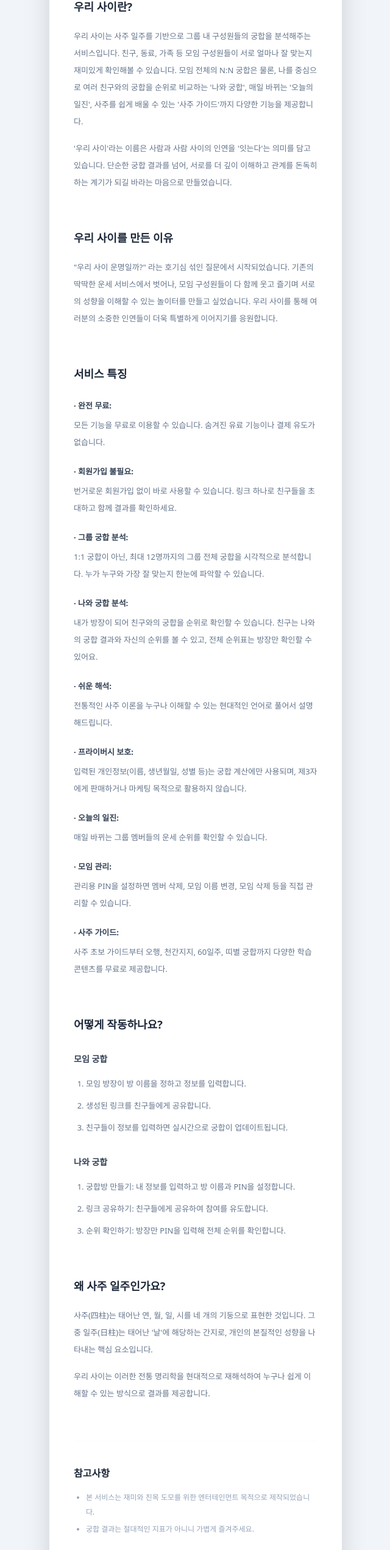
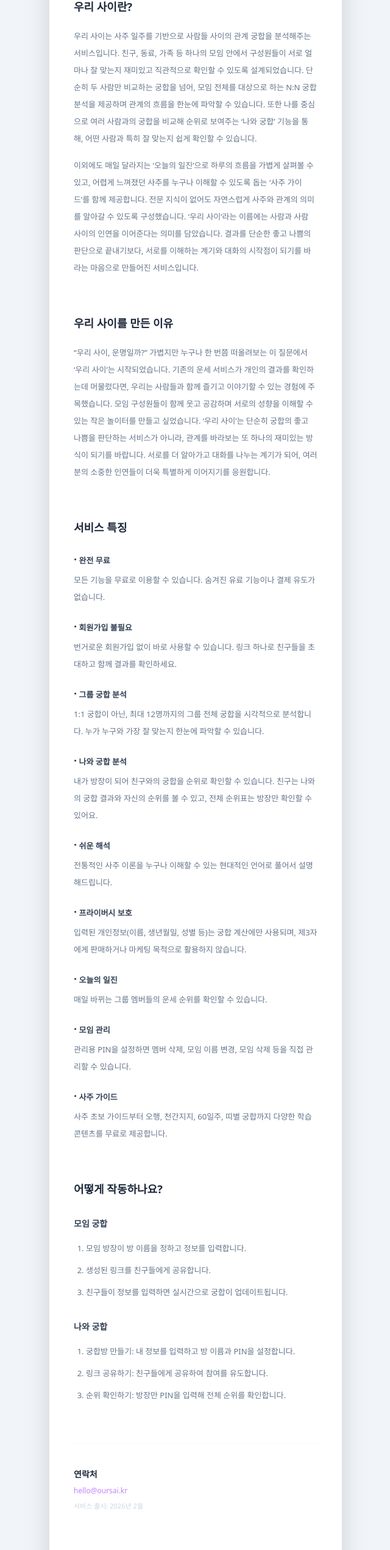
Before and after one commit to PLANB-John/oursai-web, a Next.js app: page /intro in a window 1280 px wide. Shown: the part 229-2771 px from the top of the page at 61% size, without its empty margins (319-959 px from the left). Built offline with nearby package versions, Linux system fonts and the light colour scheme.

Commit message:
Update intro.js

```diff
--- a/pages/intro.js
+++ b/pages/intro.js
@@ -23,81 +23,93 @@ export default function Intro() {
             <h1 className="text-[28px] font-black text-slate-800 mb-10 tracking-tight">서비스 소개</h1>
           </section>
 
-          {/* 2. 서비스 정의 섹션 (우리 사이란?) */}
+          {/* 2. 우리 사이란? 섹션 (문구 수정 반영) */}
           <section className="space-y-5">
             <h2 className="text-[18px] font-black text-slate-800">우리 사이란?</h2>
             <div className="text-slate-500 text-[13px] leading-7 space-y-4">
               <p>
-                우리 사이는 사주 일주를 기반으로 그룹 내 구성원들의 궁합을 분석해주는 서비스입니다.
-                친구, 동료, 가족 등 모임 구성원들이 서로 얼마나 잘 맞는지 재미있게 확인해볼 수 있습니다.
-                모임 전체의 N:N 궁합은 물론, 나를 중심으로 여러 친구와의 궁합을 순위로 비교하는 '나와 궁합', 매일 바뀌는 '오늘의 일진', 사주를 쉽게 배울 수 있는 '사주 가이드'까지 다양한 기능을 제공합니다.
+                우리 사이는 사주 일주를 기반으로 사람들 사이의 관계 궁합을 분석해주는 서비스입니다. 친구, 동료, 가족 등 하나의 모임 안에서 구성원들이 서로 얼마나 잘 맞는지 재미있고 직관적으로 확인할 수 있도록 설계되었습니다. 단순히 두 사람만 비교하는 궁합을 넘어, 모임 전체를 대상으로 하는 N:N 궁합 분석을 제공하며 관계의 흐름을 한눈에 파악할 수 있습니다. 또한 나를 중심으로 여러 사람과의 궁합을 비교해 순위로 보여주는 ‘나와 궁합’ 기능을 통해, 어떤 사람과 특히 잘 맞는지 쉽게 확인할 수 있습니다.
               </p>
               <p>
-                '우리 사이'라는 이름은 사람과 사람 사이의 인연을 '잇는다'는 의미를 담고 있습니다.
-                단순한 궁합 결과를 넘어, 서로를 더 깊이 이해하고 관계를 돈독히 하는 계기가 되길 바라는 마음으로 만들었습니다.
+                이외에도 매일 달라지는 ‘오늘의 일진’으로 하루의 흐름을 가볍게 살펴볼 수 있고, 어렵게 느껴졌던 사주를 누구나 이해할 수 있도록 돕는 ‘사주 가이드’를 함께 제공합니다. 전문 지식이 없어도 자연스럽게 사주와 관계의 의미를 알아갈 수 있도록 구성했습니다. ‘우리 사이’라는 이름에는 사람과 사람 사이의 인연을 이어준다는 의미를 담았습니다. 결과를 단순한 좋고 나쁨의 판단으로 끝내기보다, 서로를 이해하는 계기와 대화의 시작점이 되기를 바라는 마음으로 만들어진 서비스입니다.
               </p>
             </div>
           </section>
 
-          {/* 3. 기획 의도 섹션 (우리 사이를 만든 이유) */}
+          {/* 3. 우리 사이를 만든 이유 섹션 (문구 수정 반영) */}
           <section className="space-y-5">
             <h2 className="text-[18px] font-black text-slate-800">우리 사이를 만든 이유</h2>
             <div className="text-slate-500 text-[13px] leading-7 space-y-4">
               <p>
-                "우리 사이 운명일까?" 라는 호기심 섞인 질문에서 시작되었습니다.
-                기존의 딱딱한 운세 서비스에서 벗어나, 모임 구성원들이 다 함께 웃고 즐기며 서로의 성향을 이해할 수 있는 놀이터를 만들고 싶었습니다.
-                우리 사이를 통해 여러분의 소중한 인연들이 더욱 특별하게 이어지기를 응원합니다.
+                “우리 사이, 운명일까?” 가볍지만 누구나 한 번쯤 떠올려보는 이 질문에서 ‘우리 사이’는 시작되었습니다. 기존의 운세 서비스가 개인의 결과를 확인하는데 머물렀다면, 우리는 사람들과 함께 즐기고 이야기할 수 있는 경험에 주목했습니다. 모임 구성원들이 함께 웃고 공감하며 서로의 성향을 이해할 수 있는 작은 놀이터를 만들고 싶었습니다. ‘우리 사이’는 단순히 궁합의 좋고 나쁨을 판단하는 서비스가 아니라, 관계를 바라보는 또 하나의 재미있는 방식이 되기를 바랍니다. 서로를 더 알아가고 대화를 나누는 계기가 되어, 여러분의 소중한 인연들이 더욱 특별하게 이어지기를 응원합니다.
               </p>
             </div>
           </section>
 
-          {/* 4. 서비스 특징 섹션 */}
+          {/* 4. 서비스 특징 섹션 (기호 크기 및 콜론 제거 반영) */}
           <section className="space-y-6">
             <h2 className="text-[18px] font-black text-slate-800">서비스 특징</h2>
             <ul className="text-slate-500 text-[13px] leading-7 space-y-5">
               <li>
-                <span className="font-bold text-slate-700 block mb-1">· 완전 무료:</span>
+                <span className="font-bold text-slate-700 block mb-1">
+                  <span className="text-lg">·</span> 완전 무료
+                </span>
                 모든 기능을 무료로 이용할 수 있습니다. 숨겨진 유료 기능이나 결제 유도가 없습니다.
               </li>
               <li>
-                <span className="font-bold text-slate-700 block mb-1">· 회원가입 불필요:</span>
+                <span className="font-bold text-slate-700 block mb-1">
+                  <span className="text-lg">·</span> 회원가입 불필요
+                </span>
                 번거로운 회원가입 없이 바로 사용할 수 있습니다. 링크 하나로 친구들을 초대하고 함께 결과를 확인하세요.
               </li>
               <li>
-                <span className="font-bold text-slate-700 block mb-1">· 그룹 궁합 분석:</span>
+                <span className="font-bold text-slate-700 block mb-1">
+                  <span className="text-lg">·</span> 그룹 궁합 분석
+                </span>
                 1:1 궁합이 아닌, 최대 12명까지의 그룹 전체 궁합을 시각적으로 분석합니다. 누가 누구와 가장 잘 맞는지 한눈에 파악할 수 있습니다.
               </li>
               <li>
-                <span className="font-bold text-slate-700 block mb-1">· 나와 궁합 분석:</span>
+                <span className="font-bold text-slate-700 block mb-1">
+                  <span className="text-lg">·</span> 나와 궁합 분석
+                </span>
                 내가 방장이 되어 친구와의 궁합을 순위로 확인할 수 있습니다. 친구는 나와의 궁합 결과와 자신의 순위를 볼 수 있고, 전체 순위표는 방장만 확인할 수 있어요.
               </li>
               <li>
-                <span className="font-bold text-slate-700 block mb-1">· 쉬운 해석:</span>
+                <span className="font-bold text-slate-700 block mb-1">
+                  <span className="text-lg">·</span> 쉬운 해석
+                </span>
                 전통적인 사주 이론을 누구나 이해할 수 있는 현대적인 언어로 풀어서 설명해드립니다.
               </li>
               <li>
-                <span className="font-bold text-slate-700 block mb-1">· 프라이버시 보호:</span>
+                <span className="font-bold text-slate-700 block mb-1">
+                  <span className="text-lg">·</span> 프라이버시 보호
+                </span>
                 입력된 개인정보(이름, 생년월일, 성별 등)는 궁합 계산에만 사용되며, 제3자에게 판매하거나 마케팅 목적으로 활용하지 않습니다.
               </li>
               <li>
-                <span className="font-bold text-slate-700 block mb-1">· 오늘의 일진:</span>
+                <span className="font-bold text-slate-700 block mb-1">
+                  <span className="text-lg">·</span> 오늘의 일진
+                </span>
                 매일 바뀌는 그룹 멤버들의 운세 순위를 확인할 수 있습니다.
               </li>
               <li>
-                <span className="font-bold text-slate-700 block mb-1">· 모임 관리:</span>
+                <span className="font-bold text-slate-700 block mb-1">
+                  <span className="text-lg">·</span> 모임 관리
+                </span>
                 관리용 PIN을 설정하면 멤버 삭제, 모임 이름 변경, 모임 삭제 등을 직접 관리할 수 있습니다.
               </li>
               <li>
-                <span className="font-bold text-slate-700 block mb-1">· 사주 가이드:</span>
+                <span className="font-bold text-slate-700 block mb-1">
+                  <span className="text-lg">·</span> 사주 가이드
+                </span>
                 사주 초보 가이드부터 오행, 천간지지, 60일주, 띠별 궁합까지 다양한 학습 콘텐츠를 무료로 제공합니다.
               </li>
             </ul>
           </section>
 
-          {/* 5. 이용 방법 섹션 */}
+          {/* 이하 섹션들(이용방법, 이론배경 등)은 기존 내용 유지 */}
           <section className="space-y-8">
             <h2 className="text-[18px] font-black text-slate-800">어떻게 작동하나요?</h2>
-
             <div className="space-y-4">
               <p className="text-[14px] font-bold text-slate-700">모임 궁합</p>
               <ol className="text-slate-500 text-[13px] leading-7 list-decimal pl-5 space-y-2">
@@ -106,7 +118,6 @@ export default function Intro() {
                 <li>친구들이 정보를 입력하면 실시간으로 궁합이 업데이트됩니다.</li>
               </ol>
             </div>
-
             <div className="space-y-4">
               <p className="text-[14px] font-bold text-slate-700">나와 궁합</p>
               <ol className="text-slate-500 text-[13px] leading-7 list-decimal pl-5 space-y-2">
@@ -117,41 +128,16 @@ export default function Intro() {
             </div>
           </section>
 
-          {/* 6. 이론적 배경 섹션 */}
-          <section className="space-y-5">
-            <h2 className="text-[18px] font-black text-slate-800">왜 사주 일주인가요?</h2>
-            <div className="text-slate-500 text-[13px] leading-7 space-y-4">
-              <p>사주(四柱)는 태어난 연, 월, 일, 시를 네 개의 기둥으로 표현한 것입니다. 그 중 일주(日柱)는 태어난 '날'에 해당하는 간지로, 개인의 본질적인 성향을 나타내는 핵심 요소입니다.</p>
-              <p>우리 사이는 이러한 전통 명리학을 현대적으로 재해석하여 누구나 쉽게 이해할 수 있는 방식으로 결과를 제공합니다.</p>
-            </div>
-          </section>
-
-          {/* 7. 참고사항 및 연락처 */}
           <section className="space-y-8 pt-10 border-t border-slate-50">
-            <div>
-              <h2 className="text-[16px] font-bold text-slate-800 mb-4">참고사항</h2>
-              <ul className="text-slate-400 text-[12px] leading-6 list-disc pl-5 space-y-1">
-                <li>본 서비스는 재미와 친목 도모를 위한 엔터테인먼트 목적으로 제작되었습니다.</li>
-                <li>궁합 결과는 절대적인 지표가 아니니 가볍게 즐겨주세요.</li>
-              </ul>
-            </div>
-
             <div className="space-y-2">
               <h2 className="text-[14px] font-bold text-slate-800">연락처</h2>
-              <p className="text-[12px] text-purple-400 font-medium cursor-pointer">hello@oursai.kr</p>
+              <p className="text-[12px] text-purple-400 font-medium">hello@oursai.kr</p>
               <p className="text-[11px] text-slate-300 mt-6">서비스 출시: 2026년 2월</p>
             </div>
           </section>
         </main>
 
         <footer className="px-8 py-12 bg-white text-center space-y-6">
-          <div className="flex justify-center gap-5 text-[11px] text-slate-300 font-bold">
-            <a href="/guide">사주 가이드</a>
-            <span className="text-slate-100">|</span>
-            <a href="/faq">자주 묻는 질문</a>
-            <span className="text-slate-100">|</span>
-            <a href="/feedback">의견 보내기</a>
-          </div>
           <div className="flex justify-center gap-5 text-[11px] text-slate-300 font-bold">
             <a href="/terms">이용약관</a>
             <span className="text-slate-100">|</span>
```
